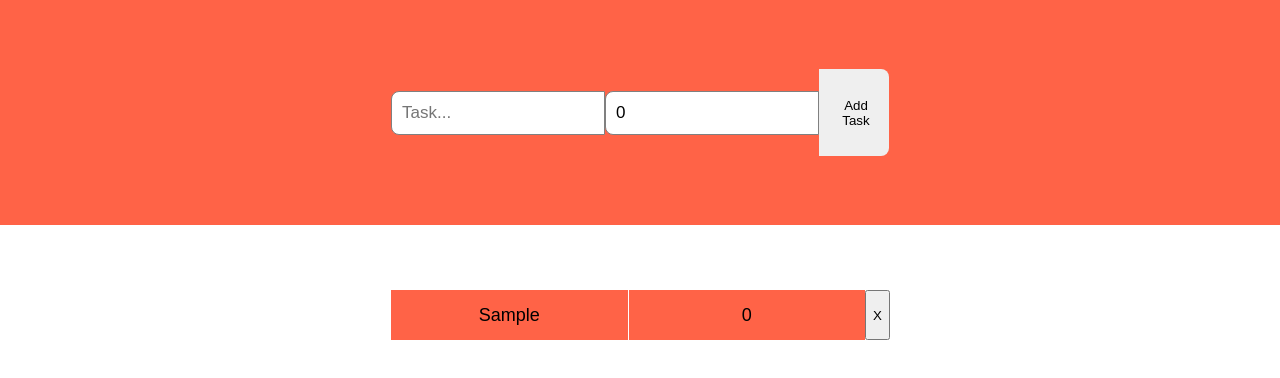
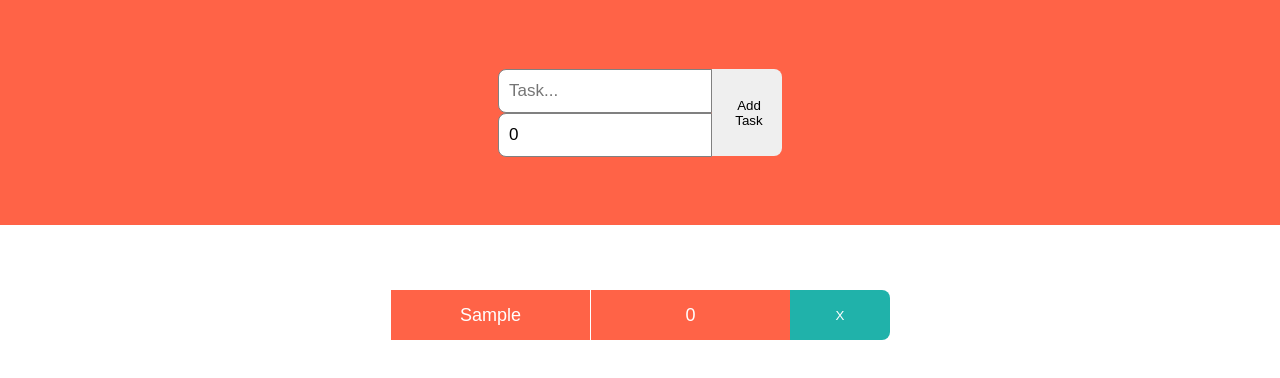
Before and after one commit to dburgnerjr/todo-list, a React (Create React App) app: page / in a window 1280 px wide. Both pictures are taken after typing "Sample" into the empty fields and a click on the button "Add Task". Shown: the top 378 px of the page. Built offline with nearby package versions, Linux system fonts and the light colour scheme.

Commit message:
Final changes

```diff
--- a/src/App.css
+++ b/src/App.css
@@ -21,7 +21,7 @@
   align-items: center;
 }
 
-.header inputContainer {
+.header .inputContainer {
   display: flex;
   flex-direction: column;
 }
@@ -60,7 +60,7 @@
   width: 500px;
   height: 50px;
   display: flex;
-  color: black;
+  color: white;
   margin: 15px;
 }
 
@@ -82,3 +82,14 @@
   border-right: none;
   background-color: tomato;
 }
+
+.task button {
+  flex: 20%;
+  height: 100%;
+  border: none;
+  background-color: lightseagreen;
+  border-top-right-radius: 8px;
+  border-bottom-right-radius: 8px;
+  color: white;
+  cursor: pointer;
+}
--- a/src/App.tsx
+++ b/src/App.tsx
@@ -22,6 +22,11 @@
     setDeadline(0);
   };
 
+  const completeTask = (taskNameToDelete: string): void => {
+    setTodoList(todoList.filter((task) => {
+      return task.taskName != taskNameToDelete
+    }))
+  };
   return (
     <div className="App">
       <div className="header">
@@ -33,7 +38,7 @@
       </div>
       <div className="todoList">
         {todoList.map((task: ITask, key: number) => {
-          return <TodoTask key={key} task={task} />;
+          return <TodoTask key={key} task={task} completeTask={completeTask} />;
         })}
       </div>
     </div>
--- a/src/Components/TodoTask.tsx
+++ b/src/Components/TodoTask.tsx
@@ -3,16 +3,22 @@
 
 interface Props {
     task: ITask;
+    completeTask(taskNameToDelete: string): void;
 }
 
-const TodoTask = ({ task }: Props) => {
+const TodoTask = ({ task, completeTask }: Props) => {
     return (
         <div className="task">
             <div className="content">
                 <span>{task.taskName}</span>
                 <span>{task.deadline}</span>
             </div>
-            <button>X</button>
+            <button onClick={() => {
+                    completeTask(task.taskName);
+                }}
+            >
+                X
+            </button>
         </div>
     );
 };
```
